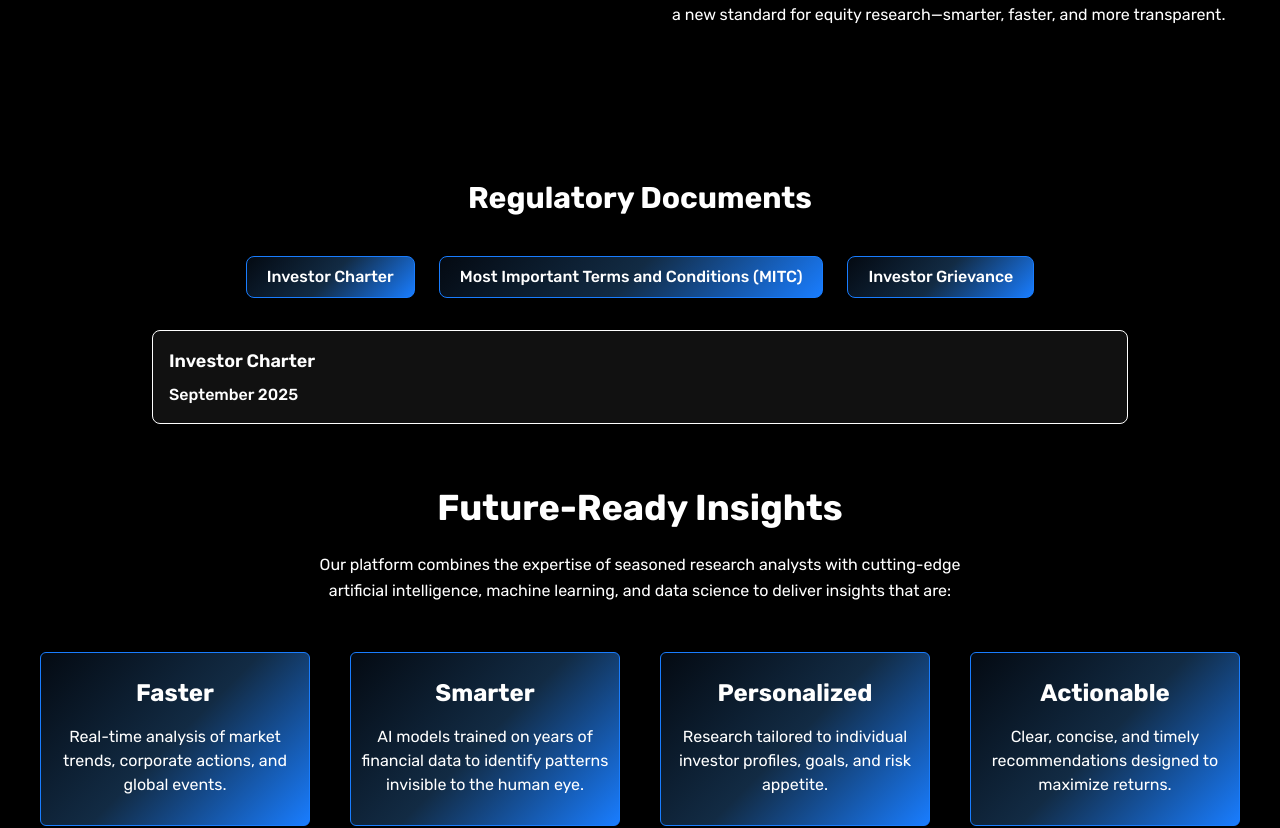
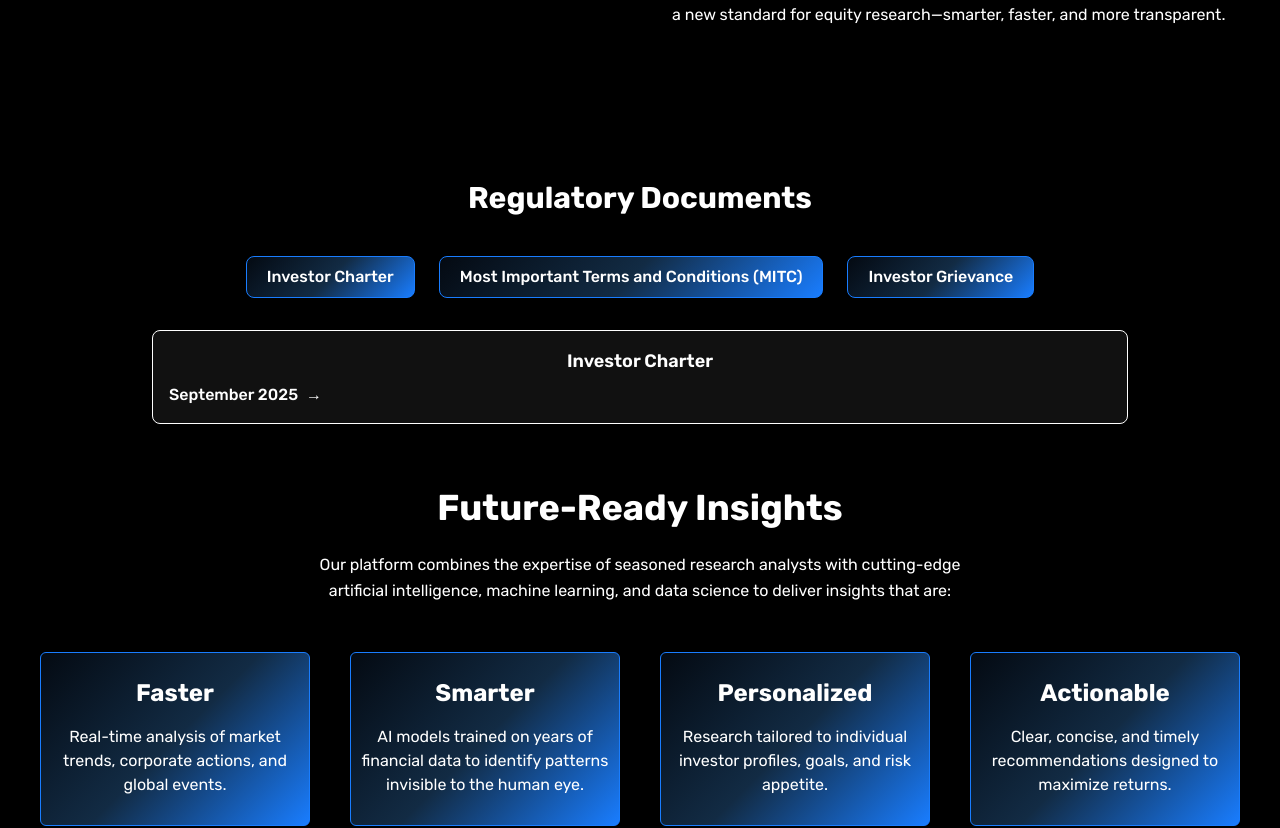
Before and after one commit to hemantsonawanegreycats/Laava-website, a React (Vite) app: page / in a window 1280 px wide. Shown: the part 1316-2144 px from the top of the page. Built offline with nearby package versions, Linux system fonts and the light colour scheme.

Commit message:
responsive

```diff
--- a/src/components/Header.jsx
+++ b/src/components/Header.jsx
@@ -4,15 +4,24 @@ export default function Header() {
   return (
     <header className="bg-black shadow-md sticky top-0 z-50">
       <div className="max-w-7xl mx-auto px-4 py-3 flex items-center justify-between">
-        <Link to="/" className='w-1/12'>
-          <img src='/assets/images/Laava-logo.png'></img>
+
+        {/* Logo */}
+        <Link to="/" className="w-34 sm:w-36 md:w-38 lg:w-40">
+          <img
+            src="/assets/images/Laava-logo.png"
+            alt="Laava Logo"
+            className="w-full h-auto"
+          />
         </Link>
-        <a href="#" className="btn"> Download App </a>
+
+        {/* Button */}
+        <Link href="#" className="btn">
+          Download App
+        </Link>
       </div>
     </header>
   );
 }
-
 
    {/* <nav className="space-x-6 hidden md:flex">
           <Link to="/" className="text-white hover:text-indigo-600">Home</Link>
--- /dev/null
+++ b/src/components/HomePage/Documents.jsx
@@ -0,0 +1,152 @@
+import React, { useState } from "react";
+
+const faqData = {
+  "Investor Charter": [
+    {
+      title: "Investor Charter",
+      files: [
+        { name: "September 2025", link: "assets/pdf/InverstorCharter/Investor_Charter_Sep_2025.pdf" },
+      ],
+    },
+  ],
+  "Most Important Terms and Conditions (MITC)": [
+    {
+      title: "Most Important Terms and Conditions (MITC)",
+      files: [
+        { name: "September 2025", link: "assets/pdf/MITC/MITC_Sep_2025.pdf" },
+      ],
+    },
+  ],
+  "Investor Grievance": [
+    {
+      title: "Investor Grievance",
+      files: [
+        { name: "September 2025", link: "#" },
+      ],
+    },
+  ],
+};
+
+const Documents = () => {
+  const tabs = Object.keys(faqData);
+  const [activeTab, setActiveTab] = useState(tabs[0]);
+  // const [openIndexes, setOpenIndexes] = useState({}); // for collapsible
+
+  // const toggleAccordion = (idx) => {
+  //   setOpenIndexes((prev) => ({
+  //     ...prev,
+  //     [idx]: !prev[idx],
+  //   }));
+  // };
+
+  const [openIndex, setOpenIndex] = useState(null); // only one open at a time
+
+const toggleAccordion = (idx) => {
+  setOpenIndex(openIndex === idx ? null : idx); // close if same, else open new
+};
+
+
+  return (
+    <section className="py-16 bg-black text-white">
+      <div className="max-w-5xl mx-auto px-6">
+        <h2 className="text-3xl font-bold text-center mb-10">
+          Regulatory Documents
+        </h2>
+
+        {/* Tabs (only visible on md and above) */}
+        <div className="hidden md:flex justify-center gap-6 mb-8 flex-wrap">
+          {tabs.map((tab) => (
+            <button
+              key={tab}
+              onClick={() => setActiveTab(tab)}
+              className={`abyssBlue cursor-pointer px-5 py-2 rounded-lg font-medium transition ${activeTab === tab
+                  ? "abyssBlue text-white"
+                  : "text-gray-400 hover:text-white"
+                }`}
+            >
+              {tab}
+            </button>
+          ))}
+        </div>
+
+        {/* Desktop View (Tabs) */}
+        <div className="hidden md:block space-y-4">
+          {faqData[activeTab].map((group, index) => (
+            <div
+              key={index}
+              className="bg-[#111] border border-gray-700 rounded-lg p-4"
+            >
+              <h3 className="text-lg font-semibold mb-2 text-center">
+                {group.title}
+              </h3>
+              <ul className="space-y-2">
+                {group.files.map((file, idx) => (
+                  <li key={idx}>
+                    <a
+                      href={file.link}
+                      target="_blank"
+                      rel="noopener noreferrer"
+                      className="flex items-center text-orange-400 hover:underline font-medium"
+                    >
+                      {file.name}
+                      <span className="ml-2">→</span>
+                    </a>
+                  </li>
+                ))}
+              </ul>
+            </div>
+          ))}
+        </div>
+
+        {/* Mobile View (Accordion) */}
+        <div className="md:hidden space-y-4">
+          {tabs.map((tab, tabIndex) => (
+            <div
+              key={tabIndex}
+              className="border border-gray-700 rounded-lg"
+            >
+              {/* Accordion Header */}
+              <button
+                onClick={() => toggleAccordion(tabIndex)}
+                className="abyssBlue rounded-lg w-full flex justify-between items-center px-4 py-3 text-left font-semibold"
+              >
+                {tab}
+                <span className="ml-2">
+                  {openIndex === tabIndex ? "−" : "+"}
+                </span>
+              </button>
+
+              {/* Accordion Content */}
+              {openIndex === tabIndex && (
+                <div className="px-4 pb-4">
+                  {faqData[tab].map((group, index) => (
+                    <div key={index}>
+                      <ul className="space-y-2">
+                        {group.files.map((file, idx) => (
+                          <li key={idx}>
+                            <a
+                              href={file.link}
+                              target="_blank"
+                              rel="noopener noreferrer"
+                              className="flex items-center py-2 hover:underline font-medium"
+                            >
+                              {file.name}
+                              <span className="ml-2">→</span>
+                            </a>
+                          </li>
+                        ))}
+                      </ul>
+                    </div>
+                  ))}
+                </div>
+              )}
+            </div>
+          ))}
+        </div>
+
+      </div>
+    </section>
+  );
+};
+
+export default Documents;
--- a/src/components/HomePage/FaqSection.jsx
+++ b/src/components/HomePage/FaqSection.jsx
@@ -63,7 +63,7 @@ const FaqSection = () => {
               key={index}
               className="bg-[#111] border border-gray-700 rounded-lg p-4"
             >
-              <h3 className="text-lg font-semibold mb-2">{group.title}</h3>
+              <h3 className="text-lg font-semibold mb-2 text-center">{group.title}</h3>
               <ul className="space-y-2">
                 {group.files.map((file, idx) => (
                   <li key={idx}>
@@ -73,7 +73,7 @@ const FaqSection = () => {
                       rel="noopener noreferrer"
                       className="text-orange-400 hover:underline font-medium"
                     >
-                      {file.name}
+                      {file.name} <span className="ml-2">→</span>
                     </a>
                   </li>
                 ))}
--- a/src/components/pages/Mainhome.jsx
+++ b/src/components/pages/Mainhome.jsx
@@ -7,7 +7,7 @@ import { BarChart3, Diamond, Eye, Lightbulb, Target, Users } from 'lucide-react'
 import HeaderBg from './HeaderAnimated';
 import { useEffect, useRef } from "react";
 import gsap from 'gsap';
-import FaqSection from '../HomePage/FaqSection';
+import Documents from '../HomePage/Documents';
 
 
 const items = [
@@ -89,7 +89,7 @@ export default function Mainhome() {
       </div>
 
         <section className="max-w-7xl mx-auto items-center pt-16 px-10">
-          <FaqSection />
+          <Documents />
         <h2 className="text-3xl md:text-4xl font-bold mb-6 text-center text-white">Future-Ready Insights</h2>
         <p className="text-base leading-relaxed mb-6 text-center text-white">
           Our platform combines the expertise of seasoned research analysts with cutting-edge<br /> artificial intelligence, machine learning, and data science to deliver insights that are:
@@ -204,7 +204,7 @@ export default function Mainhome() {
         </div>
       {/* <Contactmain /> */}
 
-    <section className="abyssBlue text-white py-16 px-4 text-center mt-10">
+    {/* <section className="abyssBlue text-white py-16 px-4 text-center mt-10">
   <h2 className="text-3xl font-bold mb-4">Start your financial journey with Laava</h2>
   <p className="mb-6 text-lg">Smart insights, expert advisory, and secure investing — all in one place.</p>
 
@@ -219,7 +219,7 @@ export default function Mainhome() {
   <a href="#" className="inline-block">
               <img src="https://developer.apple.com/assets/elements/badges/download-on-the-app-store.svg" alt="App Store" className="mx-auto hover:scale-105 transition-transform duration-300 w-30" />
             </a>
-</section>
+</section> */}
 
     </section>
     </main>
```
